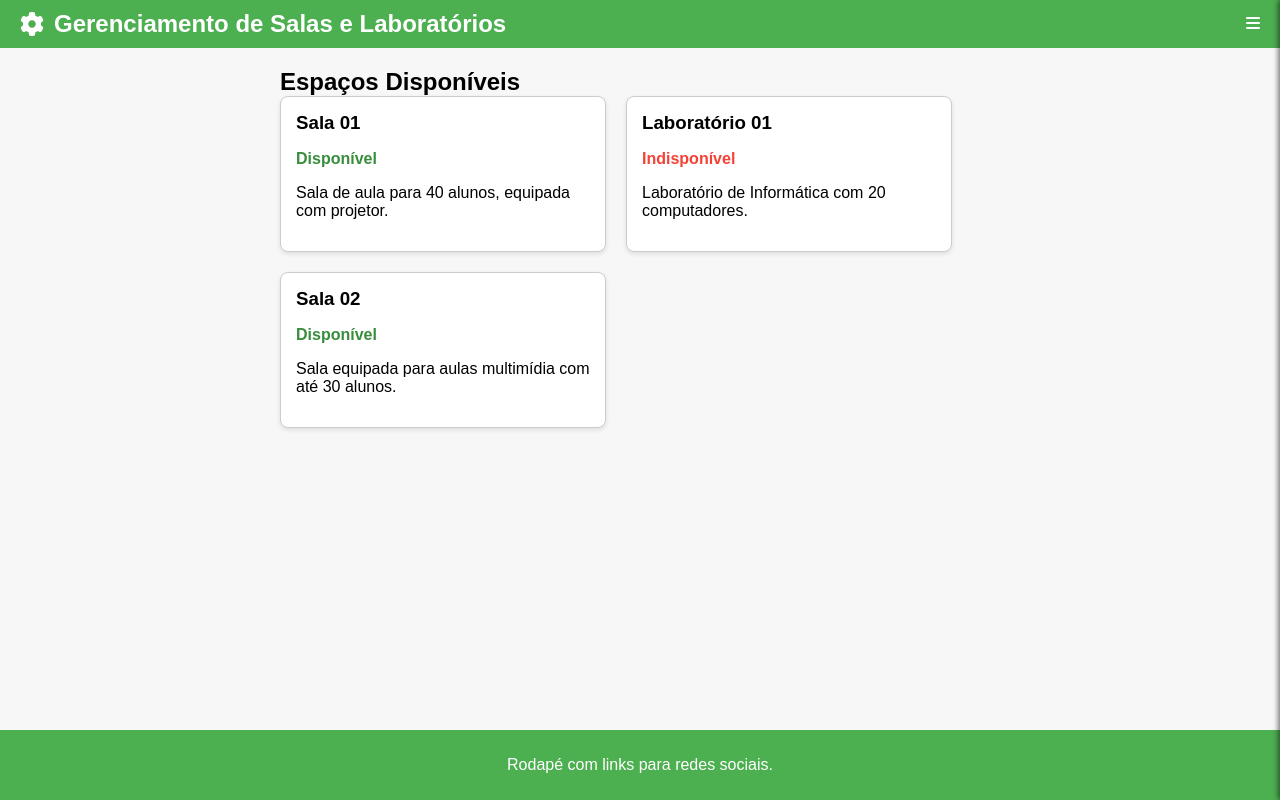
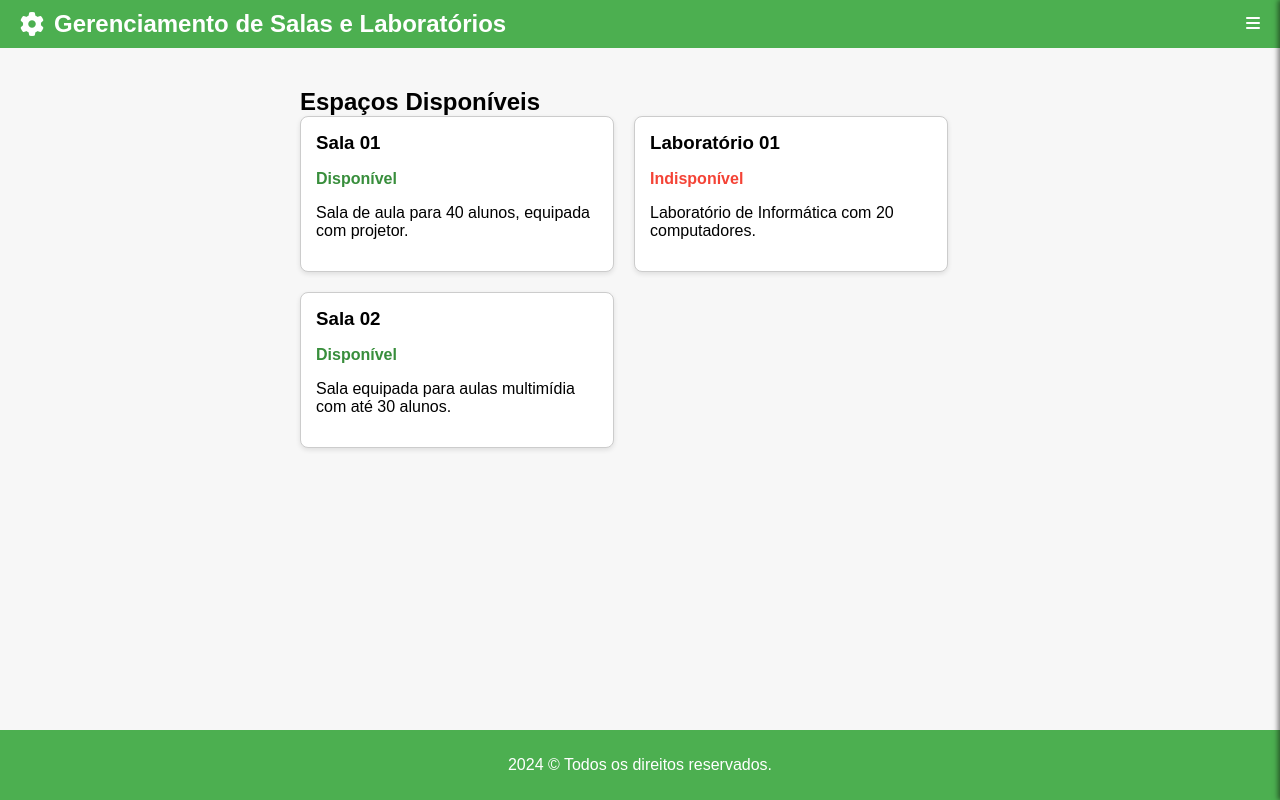
Before and after one commit to rma98/resourcesManagement, a Vue app in the folder gerenciamentoSalas/: page / in a window 1280 px wide. Built offline with nearby package versions, Linux system fonts and the light colour scheme.

Commit message:
chore: atualizações gerais de dependências e melhorias na Home.vue

```diff
--- a/gerenciamentoSalas/src/views/Home.vue
+++ b/gerenciamentoSalas/src/views/Home.vue
@@ -5,49 +5,44 @@
     <main>
       <CardList />
     </main>
-    <footer>
-      <p>Rodapé com links para redes sociais.</p>
-    </footer>
+    <Footer />
   </div>
 </template>
 
 <script>
-import Header from '../components/Header.vue';
-import Sidebar from '../components/Sidebar.vue';
-import CardList from '../components/CardList.vue';
+import Header from "../components/Header.vue";
+import Sidebar from "../components/Sidebar.vue";
+import CardList from "../components/CardList.vue";
+import Footer from "../components/Footer.vue";
 
 export default {
   components: {
     Header,
     Sidebar,
-    CardList
+    CardList,
+    Footer, // Importa o componente Footer
   },
   data() {
     return {
-      isSidebarActive: false
+      isSidebarActive: false,
     };
   },
   methods: {
     toggleSidebar() {
       this.isSidebarActive = !this.isSidebarActive;
-    }
-  }
+    },
+  },
 };
 </script>
 
 <style scoped>
 .container {
   display: flex;
-  flex-direction: column; /* Faz com que os elementos fiquem um abaixo do outro */
-  min-height: 100vh; /* Garante que a altura da página ocupe a tela inteira */
+  flex-direction: column;
+  min-height: 100vh;
 }
 main {
-  flex: 1; /* Ocupar o espaço restante */
-}
-footer {
-  text-align: center;
-  padding: 10px;
-  background-color: #4caf50;
-  color: white;
+  flex: 1;
+  padding: 20px;
 }
 </style>
```
